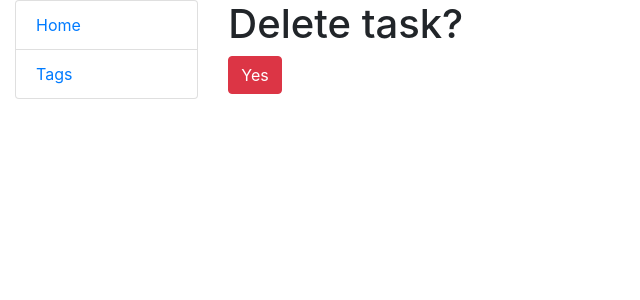
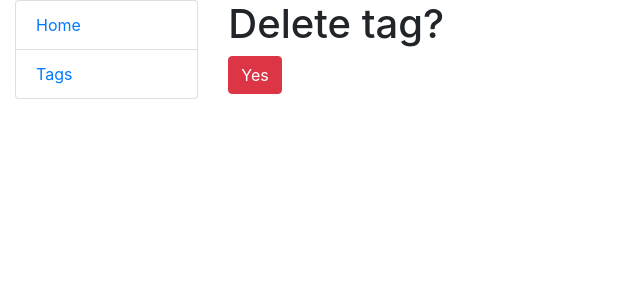
Before and after one commit to Oneyura/TaskManager, a Django app: template templates/todo_list/tag_confirm_delete.html in a window 1280 px wide. Shown: the top 300 px of the page, without its empty margins (0-640 px from the left). Run offline with Django 5.2, Linux system fonts and the light colour scheme; the template is opened without the code that fills it, so the values that code supplies are empty.

Commit message:
fix template

```diff
--- a/templates/todo_list/tag_confirm_delete.html
+++ b/templates/todo_list/tag_confirm_delete.html
@@ -1,7 +1,7 @@
 {% extends "base.html" %}
 
 {% block content %}
-  <h1>Delete task?</h1>
+  <h1>Delete tag?</h1>
   <form action="" method="post">
     {% csrf_token %}
 
```
Also changed, not shown: todo_list/urls.py (+15 -3 lines), 1 other file.
